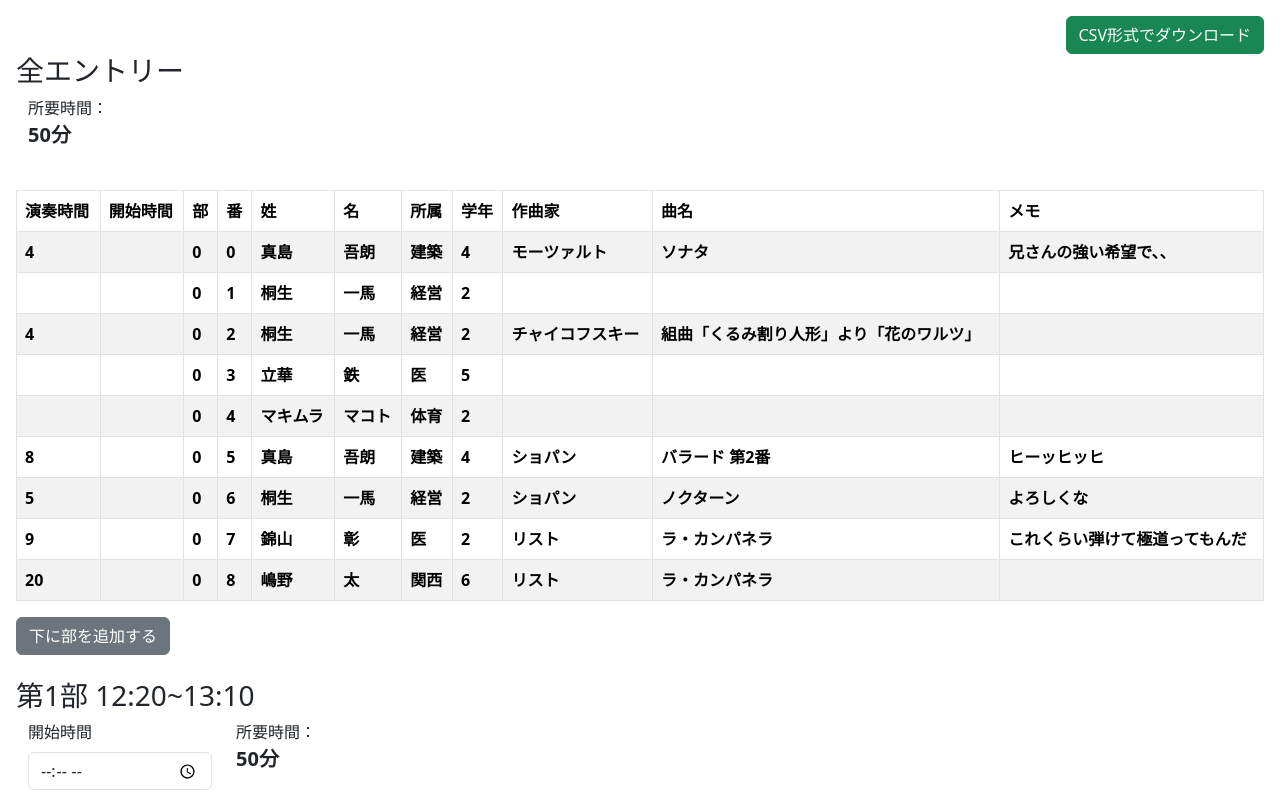
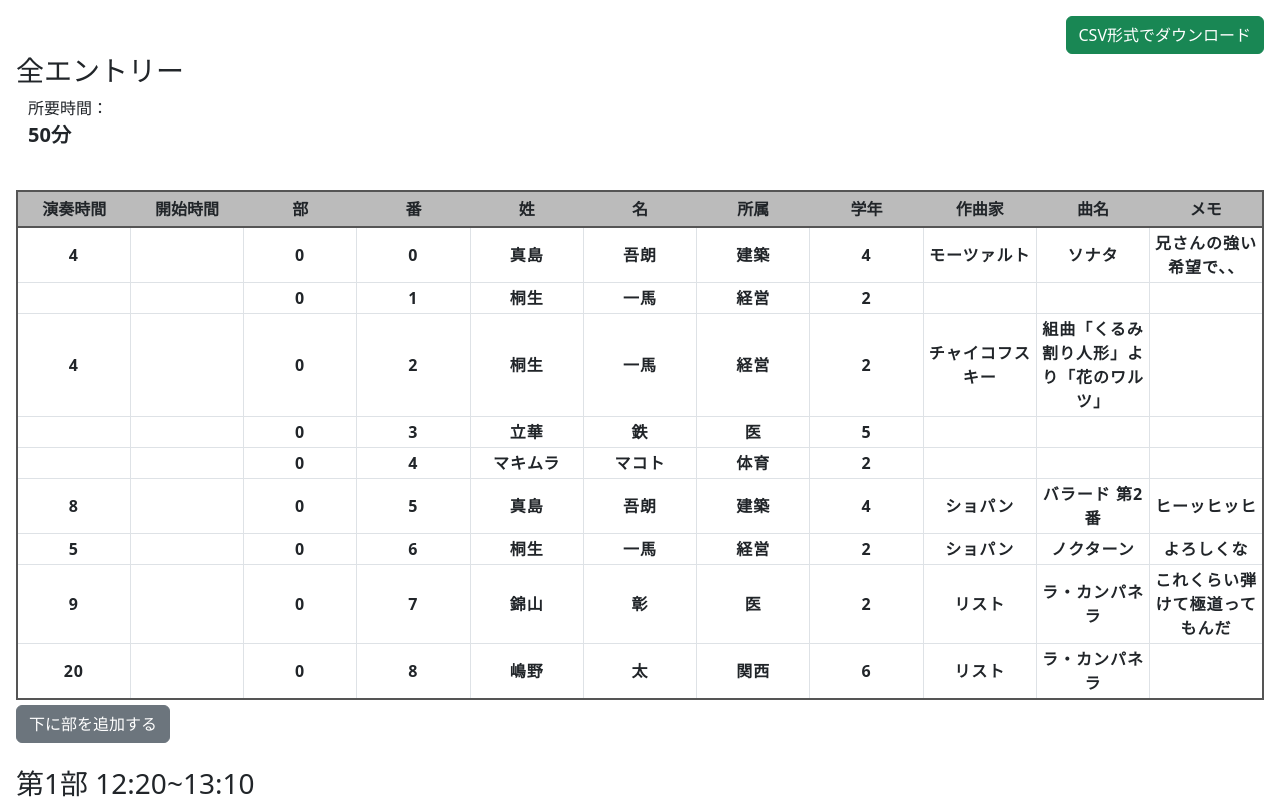
Before and after one commit to ritto153/PianoProgramEditor, a React (Create React App) app: page / in a window 1280 px wide. Shown: the top 800 px of the page. Built offline with nearby package versions, Linux system fonts and the light colour scheme.

Commit message:
table の CSS をいったん完成

```diff
--- a/src/partContents/components/EntryTable.tsx
+++ b/src/partContents/components/EntryTable.tsx
@@ -1,6 +1,5 @@
 import { useMemo } from "react";
 import { Draggable, Droppable } from "react-beautiful-dnd";
-import Table from "react-bootstrap/Table";
 import "bootstrap/dist/css/bootstrap.min.css";
 import EntryTableRow from "./EntryTableRow";
 import { useEntries } from "../../EntryProvider";
@@ -8,11 +7,36 @@ import { useParts } from "../../PartProvider";
 import { BuildEntriesForTableRow } from "../utils/BuildEntriesForTableRow";
 import { entryAttributesInfo } from "../../constants/EntryAttributesInfo";
 import { EntrySchedules } from "../../type/EntrySchedules";
+import styled from "styled-components";
 
 type Props = {
   partId: string;
   entrySchedules: EntrySchedules;
 };
+
+const StyledTable = styled.table`
+  width: 100%;
+  text-align: center;
+  table-layout: fixed;
+  border-collapse: collapse;
+  border: 2px solid #555555;
+  margin: 5px 0 5px 0;
+  td {
+    border: 1px solid #dee2e6;
+    padding-top: 3px;
+    padding-bottom: 3px;
+    letter-spacing: 1px;
+    font-weight: bold;
+  }
+  thead th {
+    padding: 5px;
+    border-bottom: 2px solid #555555;
+    background-color: #BBBBBB;
+  }
+  tbody tr:hover {
+    background-color: #f5f5f5;
+  }
+`;
 
 export default function EntryTable(props: Props) {
   const { partId, entrySchedules } = props;
@@ -35,7 +59,7 @@ export default function EntryTable(props: Props) {
   );
 
   const tableComponent = (
-    <Table striped bordered hover>
+    <StyledTable>
       <thead>
         <tr>
           {Object.entries(entryAttributesInfo)
@@ -84,7 +108,7 @@ export default function EntryTable(props: Props) {
           )}
         </Droppable>
       }
-    </Table>
+    </StyledTable>
   );
   const memoTableComponent = useMemo(() => {
     return tableComponent;
--- a/src/partContents/components/EntryTableRow.tsx
+++ b/src/partContents/components/EntryTableRow.tsx
@@ -31,7 +31,7 @@ export default function EntryTableRow(props: Props) {
       {...draggableProvided.dragHandleProps}
     >
       {Object.entries(entryForDisplay).map(([_, value], i) => (
-        <th key={i}>{value}</th>
+        <td key={i}>{value}</td>
       ))}
     </tr>
   );
```
